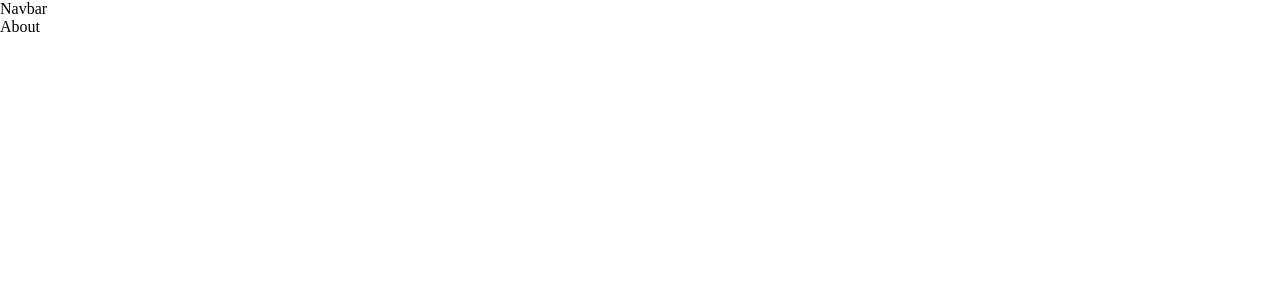
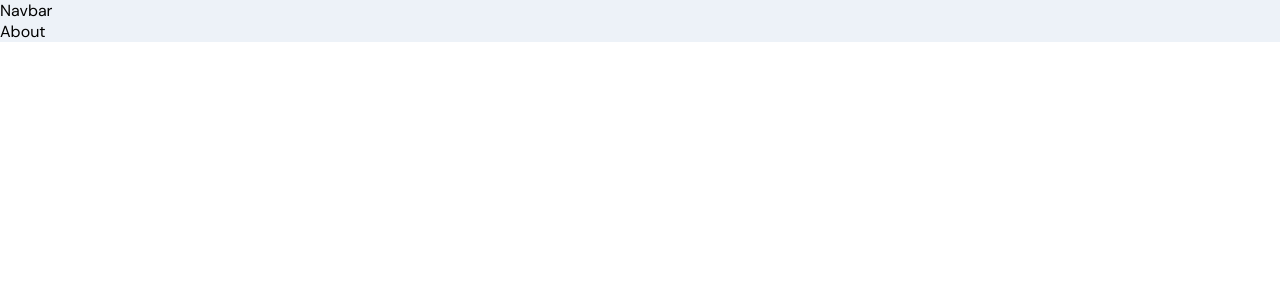
Before and after one commit to shamshadCodes/personal-portfolio, a React (Create React App) app in the folder frontend-react/: page / in a window 1280 px wide. Shown: the top 300 px of the page. Built offline with nearby package versions, Linux system fonts and the light colour scheme.

Commit message:
Update @babel/plugin-proposal-private-property-in-object version

```diff
--- a/frontend-react/package.json
+++ b/frontend-react/package.json
@@ -41,6 +41,6 @@
     ]
   },
   "devDependencies": {
-    "@babel/plugin-transform-private-property-in-object": "^7.23.4"
+    "@babel/plugin-proposal-private-property-in-object": "^7.21.11"
   }
 }
--- a/frontend-react/src/App.js
+++ b/frontend-react/src/App.js
@@ -4,9 +4,11 @@
 import Navbar from './container/Navbar/Navbar';
 import About from './container/About/About';
 
+import './App.scss';
+
 const App = () => {
     return (
-        <div>
+        <div className="app">
             <Navbar />
             <About />
         </div>
```
Also changed, not shown: 1 other file (tests, documents, lock files or other folders).
